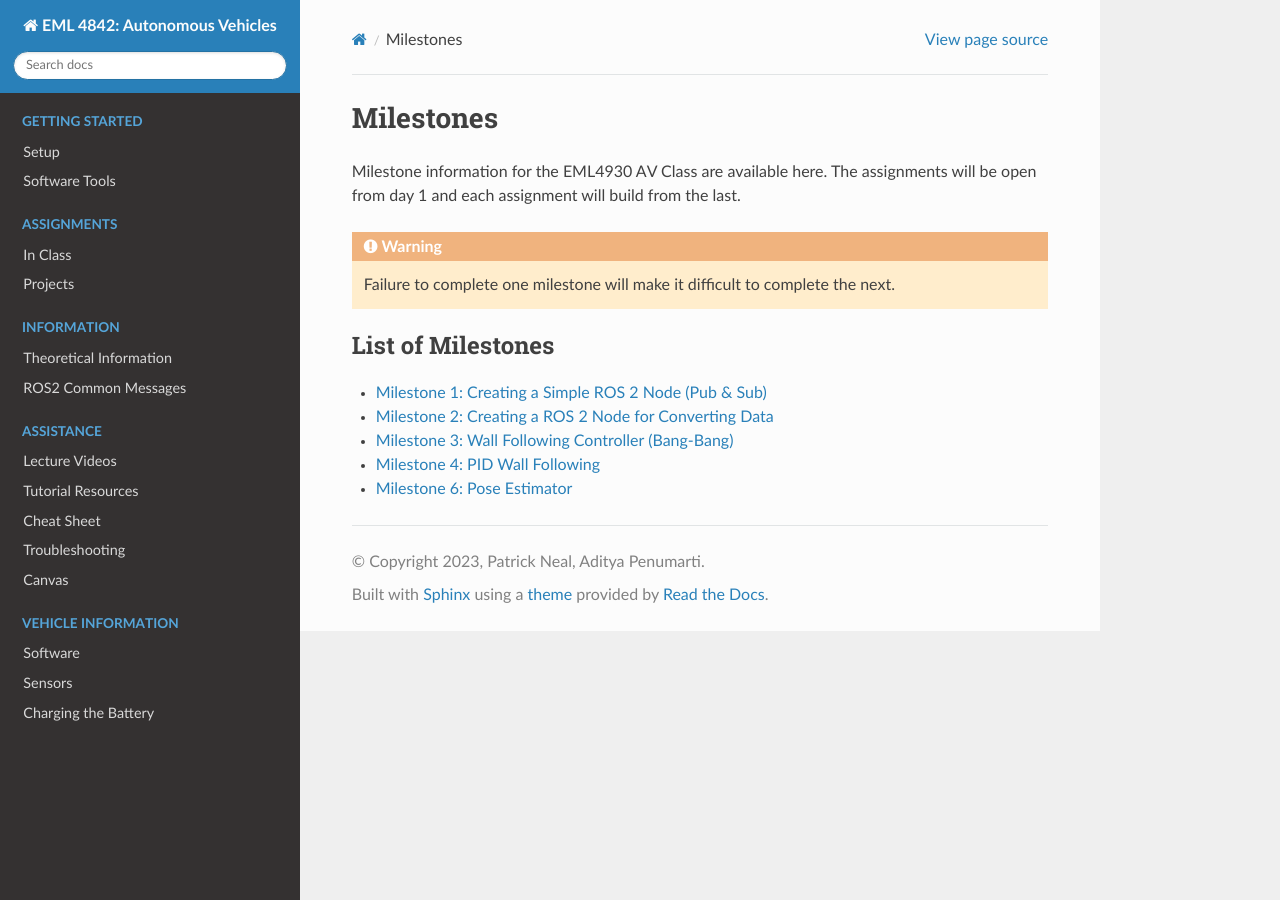
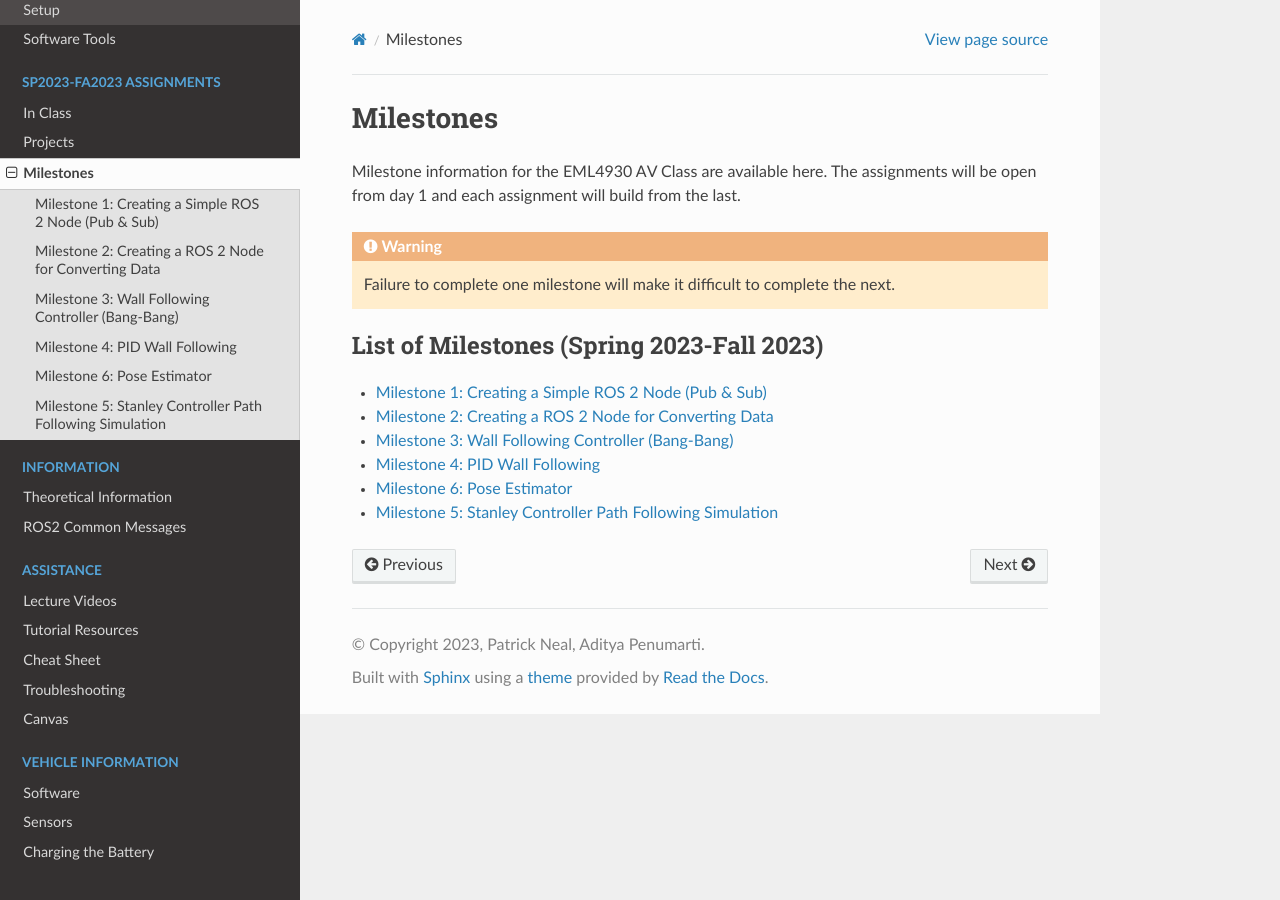
Before and after one commit to av-mae-uf/av1tenth-docs, a Sphinx documentation site: the page built from docs/assignments/milestones/milestone.rst, in a window 1280 px wide. Built offline with Sphinx 7.4.7 and the Read the Docs theme 3.1.0, drawn with Linux system fonts in a browser that asks for light colours; pages that are not in the unit, such as notebooks, are missing from menus.

Commit message:
Displayed Milestones on Sidebar, Updated Timeline, Added Homework tree to index

```diff
--- a/docs/assignments/milestones/milestone.rst
+++ b/docs/assignments/milestones/milestone.rst
@@ -7,12 +7,11 @@ Milestone information for the EML4930 AV Class are available here. The assignmen
 
 .. toctree::
    :maxdepth: 1
-   :caption: List of Milestones
+   :caption: List of Milestones (Spring 2023-Fall 2023)
 
    Milestone 1: Creating a Simple ROS 2 Node (Pub & Sub) <milestone1>
    Milestone 2: Creating a ROS 2 Node for Converting Data <milestone2>
    Milestone 3: Wall Following Controller (Bang-Bang) <milestone3>
    Milestone 4: PID Wall Following <milestone4>
    Milestone 6: Pose Estimator  <milestone6>
-..
    Milestone 5: Stanley Controller Path Following Simulation <milestone5>
--- a/docs/assignments/projects/project.rst
+++ b/docs/assignments/projects/project.rst
@@ -5,6 +5,6 @@ Here you can find the projects that are required to be completed. The projects w
 
 .. toctree::
    :maxdepth: 1
-   :caption: List of Projects
+   :caption: List of Projects (Spring 2023-Fall 2023)
 
    Project 1: Open-Loop Control (Xbox Controller Mapping) <project1>
```
Also changed, not shown: docs/index.rst (+8 -1 lines).
